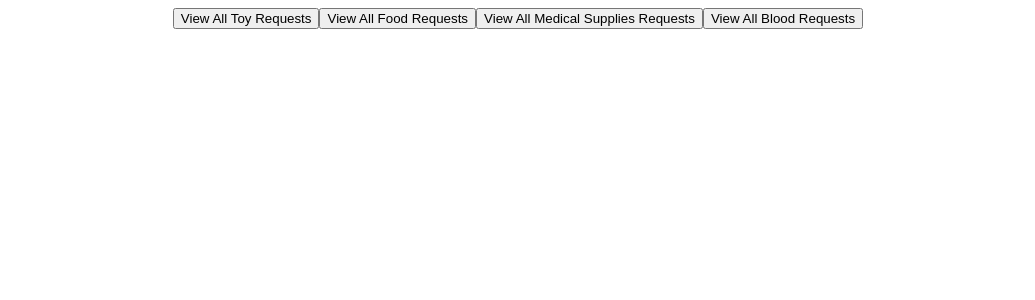
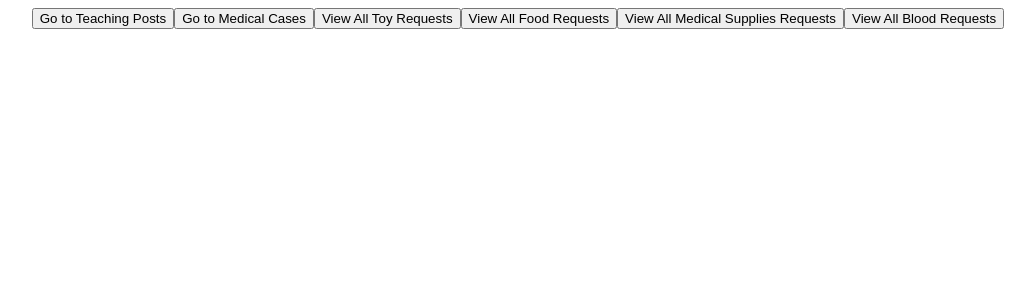
Before and after one commit to HanaEldemery/tutss, a React (Create React App) app in the folder project/: page /donationRequests in a window 1280 px wide. Shown: the top 300 px of the page, without its empty margins (122-1157 px from the left). Built offline with nearby package versions, Linux system fonts and the light colour scheme.

Commit message:
adham gamed

```diff
--- a/project/src/pages/DonationRequests.js
+++ b/project/src/pages/DonationRequests.js
@@ -4,6 +4,12 @@ import { Link } from "react-router-dom";
 function DonationRequests() {
   return (
     <div>
+       <Link to="/TeachingPosts">
+        <button>Go to Teaching Posts</button>
+      </Link>
+      <Link to="/MedicalCases">
+        <button>Go to Medical Cases</button>
+      </Link>
       <Link to="/toysRequests">
         <button> View All Toy Requests </button>
       </Link>
```
